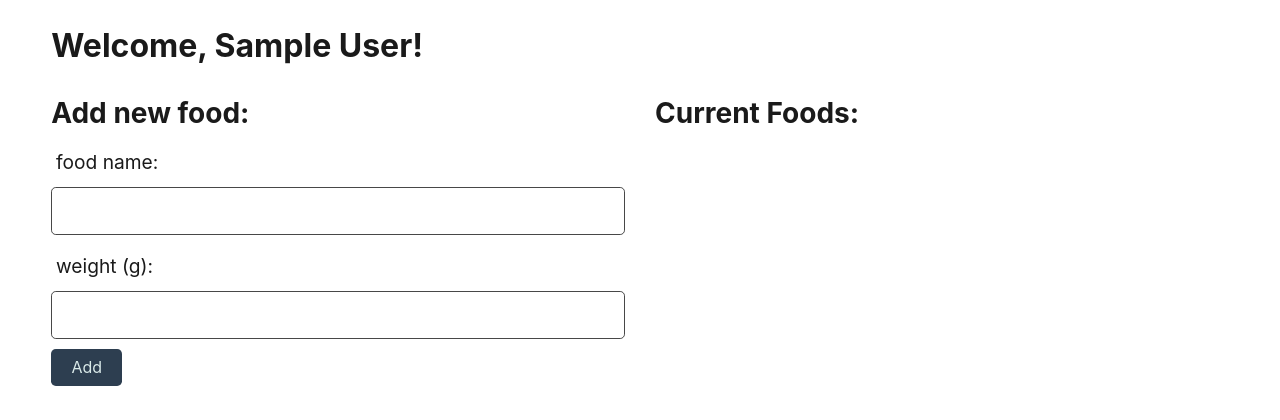
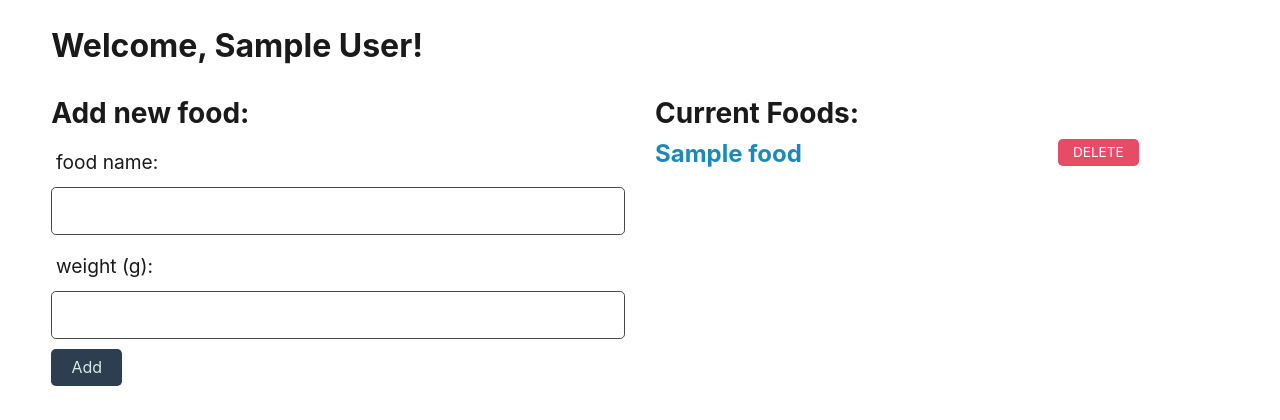
Before and after one commit to PatrickWLowe/GroupProject2, a Node server app: page / in a window 1280 px wide. Shown: the part 74-494 px from the top of the page. Run offline with Node 20, Linux system fonts and the light colour scheme; a user stored in the database is signed in; tables that the repository leaves empty hold one stand-in row (values such as "Sample post"); some libraries are stand-ins or nearby versions.

Commit message:
Proper routing to profile page
Fixed adding food functionality

added route for food api

changed food model

changed profile.js to fit form data from profile.handlebars

```diff
--- a/controllers/api/index.js
+++ b/controllers/api/index.js
@@ -1,6 +1,9 @@
 const router = require('express').Router();
 const userRoutes = require('./userRoutes');
+const foodRoutes = require('./foodRoutes');
+
 
 router.use('/users', userRoutes);
+router.use('/foods', foodRoutes);
 
 module.exports = router;
--- a/controllers/homeRoutes.js
+++ b/controllers/homeRoutes.js
@@ -9,10 +9,23 @@ router.get('/', withAuth, async (req, res) => {
       attributes: { exclude: ['password'] },
       include: [{ model: Food }],
     });
+    const foodData = await Food.findAll({
+      where: {
+        user_id: req.session.user_id
+      },
+      include: [
+        {
+          model: User,
+          attributes: ['name'],
+        },
+      ],
+    });
 
+    const foods = foodData.map((food) => food.get({ plain: true }));
     const user = userData.get({ plain: true });
 
     res.render('profile', {
+      foods,
       ...user,
       logged_in: true
     });
@@ -34,18 +47,7 @@ router.get('/login', (req, res) => {
 //Render the profile
 router.get('/profile', withAuth, async (req, res) => {
   try {
-    // Find the logged in user based on the session ID
-    const userData = await User.findByPk(req.session.user_id, {
-      attributes: { exclude: ['password'] },
-      include: [{ model: Food }],
-    });
-
-    const user = userData.get({ plain: true });
-
-    res.render('profile', {
-      ...user,
-      logged_in: true
-    });
+    res.redirect('/');
   } catch (err) {
     res.status(500).json(err);
   }
--- a/public/js/profile.js
+++ b/public/js/profile.js
@@ -1,10 +1,42 @@
+const newFormHandler = async (event) => {
+  event.preventDefault();
 
-//Create a form for the user to input and save foods.
+  const name = document.querySelector('#food-name').value.trim();
+  const food_weight = document.querySelector('#food-weight').value.trim();
 
+  if (name && food_weight) {
+    const response = await fetch(`/api/foods`, {
+      method: 'POST',
+      body: JSON.stringify({ name, food_weight }),
+      headers: {
+        'Content-Type': 'application/json',
+      },
+    });
 
-//add a delete button to remove foods
+    if (response.ok) {
+      document.location.replace('/');
+    } else {
+      alert('Failed to create food');
+    }
+  }
+};
 
-/*
+const delButtonHandler = async (event) => {
+  if (event.target.hasAttribute('data-id')) {
+    const id = event.target.getAttribute('data-id');
+
+    const response = await fetch(`/api/foods/${id}`, {
+      method: 'DELETE',
+    });
+
+    if (response.ok) {
+      document.location.replace('/');
+    } else {
+      alert('Failed to delete food');
+    }
+  }
+};
+
 document
   .querySelector('.new-food-form')
   .addEventListener('submit', newFormHandler);
@@ -12,4 +44,3 @@ document
 document
   .querySelector('.food-list')
   .addEventListener('click', delButtonHandler);
-*/
--- a/views/profile.handlebars
+++ b/views/profile.handlebars
@@ -14,8 +14,8 @@
         <input class="form-input" type="text" id="food-name" name="food-name" />
       </div>
       <div class="form-group">
-        <label for="food-funding">weight (g):</label>
-        <input class="form-input" type="number" id="food-funding" name="food-funding" />
+        <label for="food-weight">weight (g):</label>
+        <input class="form-input" type="number" id="food-weight" name="food-weight" />
       </div>
       <div class="form-group">
         <button type="submit" class="btn btn-primary">Add</button>
@@ -26,7 +26,16 @@
 
   <div class="col-md-6 food-list">
     <h3>Current Foods:</h3>
-
+    {{#each foods as |food|}}
+    <div class="row mb-2">
+      <div class="col-md-8">
+        <h4><a href="/food/{{food.id}}">{{food.name}}</a></h4>
+      </div>
+      <div class="col-md-4">
+        <button class="btn btn-sm btn-danger" data-id="{{food.id}}">DELETE</button>
+      </div>
+    </div>
+    {{/each}}
 
   </div>
 </div>
```
Also changed, not shown: controllers/api/foodRoutes.js (added, +38 -0 lines), models/Food.js (+11 -0 lines).
